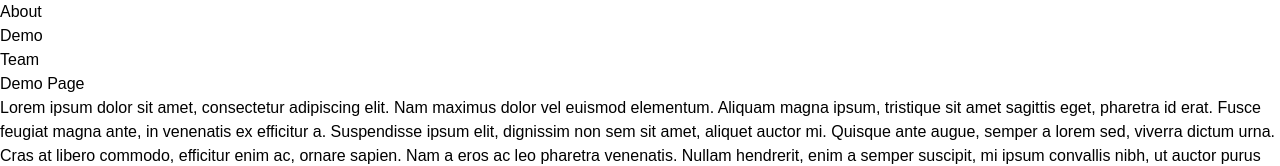
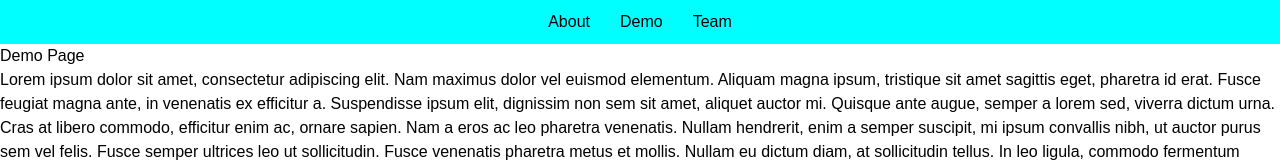
Before and after one commit to emilienuy/degentrifAI, a React (Create React App) app in the folder FrontEnd/: page / in a window 1280 px wide. Shown: the top 166 px of the page. Built offline with nearby package versions, Linux system fonts and the light colour scheme.

Commit message:
Header updates

```diff
--- a/FrontEnd/src/styles/Header.scss
+++ b/FrontEnd/src/styles/Header.scss
@@ -1,11 +1,37 @@
 // @import './tailwind.css';
+
+// @import './tailwind.css';
+
+// #div_top_hypers {
+//     background-color: aqua;
+//     display: inline;
+// }
+// #ul_top_hypers li{
+//     display: inline;
+// }
 
 @import './tailwind.css';
 
 #div_top_hypers {
     background-color: aqua;
-    display: inline;
+    padding: 10px;
+    display: flex;
+    justify-content: center;
+    align-items: center;
 }
-#ul_top_hypers li{
-    display: inline;
+
+#ul_tope_hypers {
+    display: flex;
+    list-style: none;
+    padding: 0;
+    margin: 0;
 }
+
+#ul_tope_hypers li {
+    margin: 0 15px; /* Adjust spacing between links as needed */
+}
+
+#ul_tope_hypers li a {
+    color: inherit; /* Adjust color as needed */
+    text-decoration: none;
+}
```
